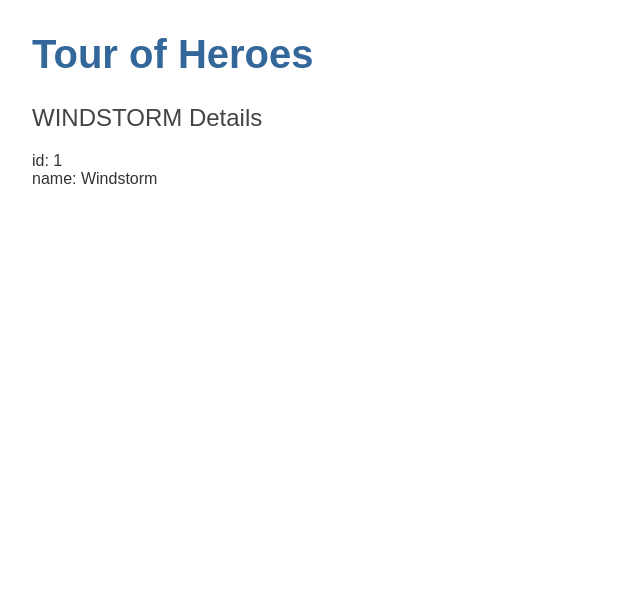
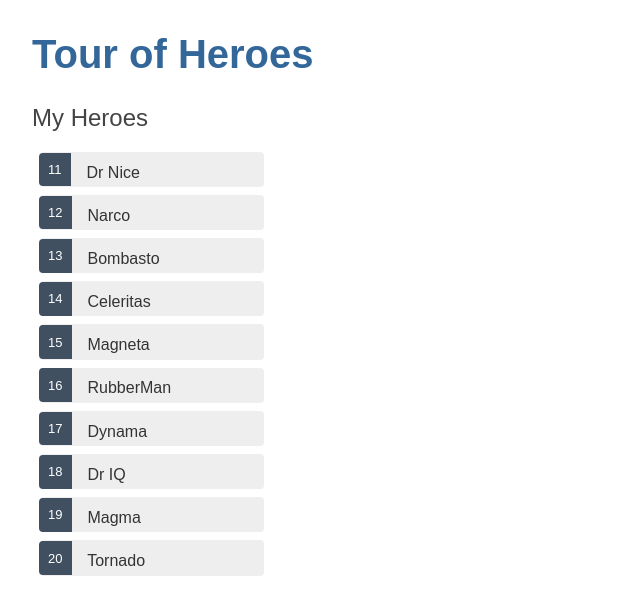
Before and after one commit to psdiego17/angular-tour-of-heroes, an Angular app: page / in a window 1280 px wide. Shown: the top 614 px of the page, without its empty margins (0-640 px from the left). Built offline with nearby package versions, Linux system fonts and the light colour scheme.

Commit message:
criado lista com os herois e estilo css para customização

```diff
--- a/src/app/heroes/heroes.component.css
+++ b/src/app/heroes/heroes.component.css
@@ -0,0 +1,52 @@
+/* HeroesComponent's private CSS styles */
+.heroes {
+    margin: 0 0 2em 0;
+    list-style-type: none;
+    padding: 0;
+    width: 15em;
+  }
+  .heroes li {
+    cursor: pointer;
+    position: relative;
+    left: 0;
+    background-color: #EEE;
+    margin: .5em;
+    padding: .3em 0;
+    height: 1.6em;
+    border-radius: 4px;
+  }
+  .heroes li:hover {
+    color: #2c3a41;
+    background-color: #e6e6e6;
+    left: .1em;
+  }
+  .heroes li.selected {
+    background-color: black;
+    color: white;
+  }
+  .heroes li.selected:hover {
+    background-color: #505050;
+    color: white;
+  }
+  .heroes li.selected:active {
+    background-color: black;
+    color: white;
+  }
+  .heroes .badge {
+    display: inline-block;
+    font-size: small;
+    color: white;
+    padding: 0.8em 0.7em 0 0.7em;
+    background-color:#405061;
+    line-height: 1em;
+    position: relative;
+    left: -1px;
+    top: -4px;
+    height: 1.8em;
+    margin-right: .8em;
+    border-radius: 4px 0 0 4px;
+  }
+
+  input {
+    padding: .5rem;
+  }
--- a/src/app/heroes/heroes.component.html
+++ b/src/app/heroes/heroes.component.html
@@ -2,7 +2,54 @@
     Para exibir o HeroesComponent, você deve adicioná-lo ao modelo do shell AppComponent.
     Lembre-se de que app-heroesé o seletor de elemento para o HeroesComponent. Portanto,
     adicione um <app-heroes>elemento ao AppComponentarquivo de modelo, logo abaixo do título.
+
+    Pipes são uma boa maneira de formatar strings, valores monetários, datas e outros dados de exibição.
+    O Angular é fornecido com vários tubos integrados e você pode criar o seu próprio.
 -->
-<h2>{{hero.name | uppercase}} Details</h2>
-<div><span>id: </span>{{hero.id}}</div>
-<div><span>name: </span>{{hero.name}}</div>
+
+<!--
+  <h2>{{hero.name | uppercase}} Details</h2>
+  <div><span>id: </span>{{hero.id}}</div>
+  <div><span>name: </span>{{hero.name}}</div>
+-->
+
+<!--
+    [(ngModel)] é a sintaxe de ligação de dados bidirecional do Angular.
+    Aqui, ele vincula a hero.name propriedade à caixa de texto HTML para que os dados possam fluir em ambas as direções:
+    da hero.name propriedade para a caixa de texto e da caixa de texto de volta para o hero.name.
+
+    Atenção: é preciso fazer o import do import { FormsModule } from '@angular/forms'; no app.module.ts
+-->
+
+<!--
+<div>
+    <label for="name">Hero name: </label>
+    <input id="name" [(ngModel)]="hero.name" placeholder="name">
+</div>
+-->
+
+<!--
+    O *ngForé de Angular repetidor directiva.
+    Ele repete o elemento do host para cada elemento em uma lista.
+
+    <li> é o elemento hospedeiro.
+    heroescontém a lista de heróis fictícios da HeroesComponentclasse, a lista de heróis fictícios.
+    hero contém o objeto herói atual para cada iteração na lista.
+-->
+<h2>My Heroes</h2>
+<ul class="heroes">
+  <li *ngFor="let hero of heroes"
+  [class.selected]="hero === selectedHero"
+  (click)="onSelect(hero)">
+  <span class="badge">{{hero.id}}</span> {{hero.name}}
+</li>
+</ul>
+
+<div *ngIf="selectedHero">
+  <h2>{{selectedHero.name | uppercase}} Details</h2>
+  <div><span>id: </span>{{selectedHero.id}}</div>
+  <div>
+    <label for="hero-name">Hero name: </label>
+    <input id="hero-name" [(ngModel)]="selectedHero.name" placeholder="name">
+  </div>
+</div>
--- a/src/app/heroes/heroes.component.ts
+++ b/src/app/heroes/heroes.component.ts
@@ -1,5 +1,6 @@
 import { Component, OnInit } from '@angular/core';
 import { Hero } from '../hero';//Fazendo o import do hero.ts
+import { HEROES } from '../mock-heroes'; //Fazendo o import do mock-heroes.ts que está atuando como um banco de dados
 
 @Component({
   selector: 'app-heroes',
@@ -11,13 +12,20 @@ import { Hero } from '../hero';//Fazendo o import do hero.ts
 como no AppModule. */
 
 export class HeroesComponent implements OnInit {
-
+  heroes = HEROES;
+  selectedHero?: Hero;
   /*Refatorando a hero propriedade do componente para ser do tipo Hero.
   Inicializando com um id de 1 e o nome Windstorm. */
+
   hero: Hero = { //Criação do objeto hero do tipo Hero que é uma interface
     id: 1,
     name: 'Windstorm'
   }
+
+
+  onSelect(hero: Hero): void {
+  this.selectedHero = hero;
+}
 
   constructor() { }
 
--- /dev/null
+++ b/src/app/mock-heroes.ts
@@ -0,0 +1,14 @@
+import { Hero } from './hero'; //importando a classe Hero alocada no hero.ts
+
+export const HEROES: Hero[] = [
+  { id: 11, name: 'Dr Nice' },
+  { id: 12, name: 'Narco' },
+  { id: 13, name: 'Bombasto' },
+  { id: 14, name: 'Celeritas' },
+  { id: 15, name: 'Magneta' },
+  { id: 16, name: 'RubberMan' },
+  { id: 17, name: 'Dynama' },
+  { id: 18, name: 'Dr IQ' },
+  { id: 19, name: 'Magma' },
+  { id: 20, name: 'Tornado' }
+];
```
Also changed, not shown: src/app/app.module.ts (+5 -2 lines).
